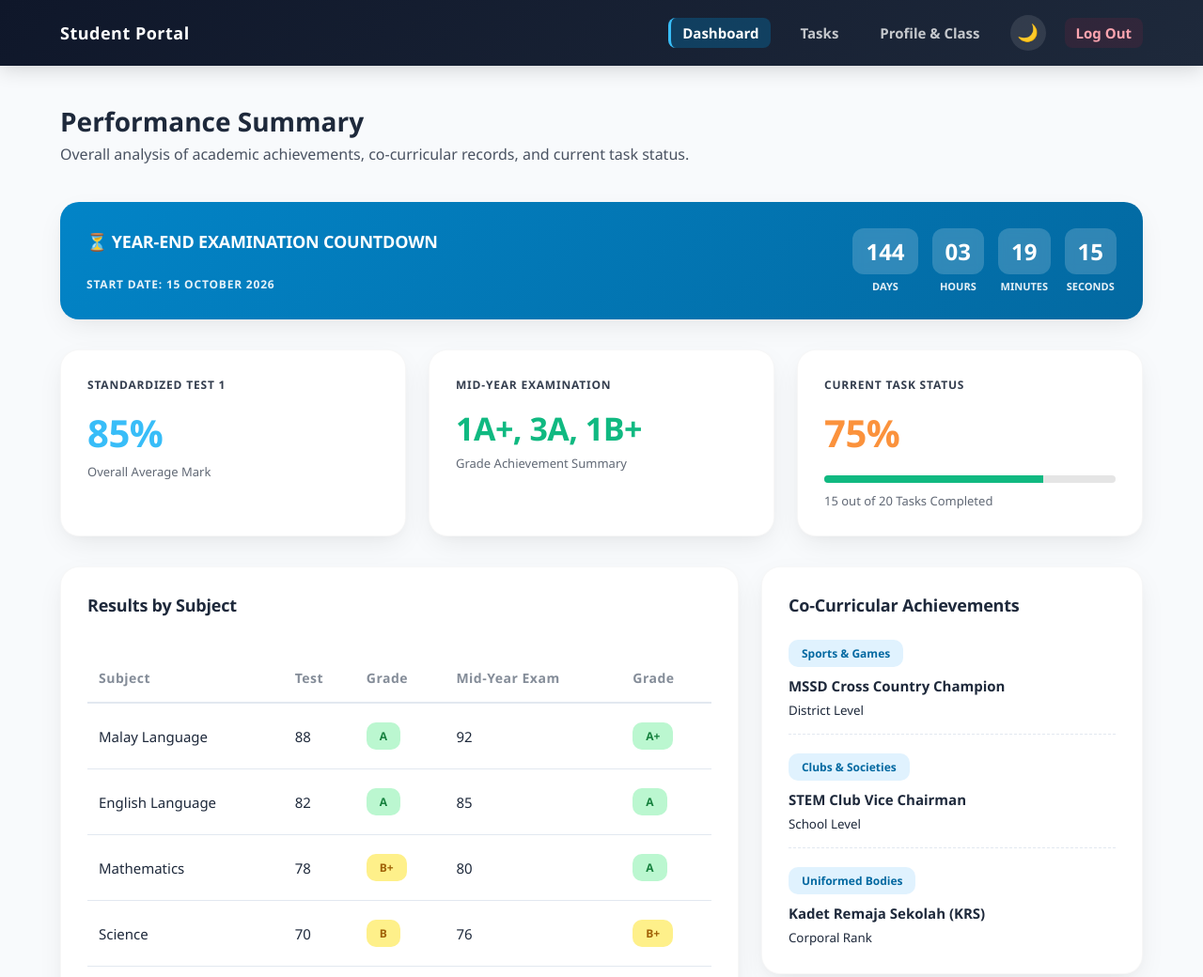
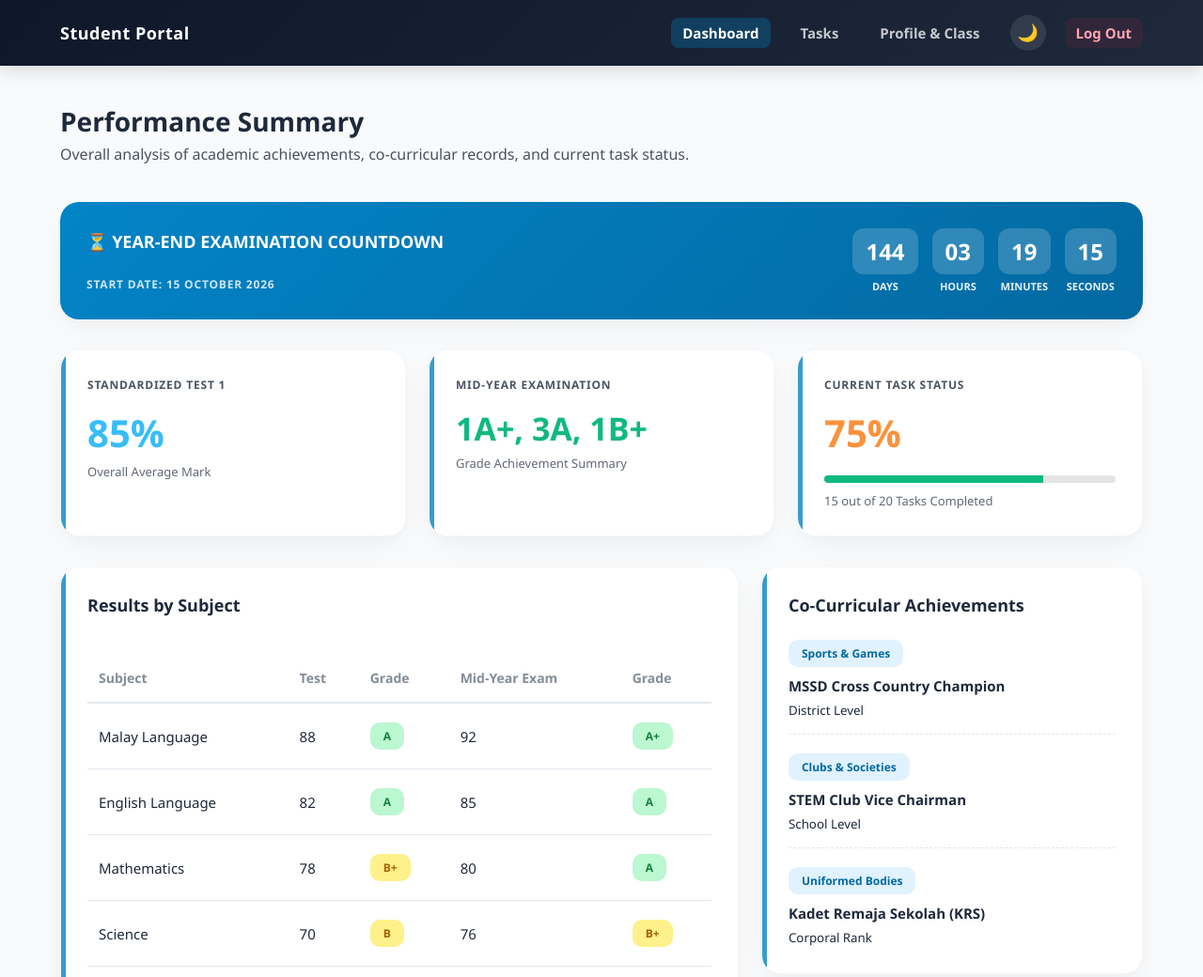
Before and after one commit to Hanani04/student-dashboard, a plain HTML site: page dashboard.html in a window 1280 px wide. Shown: the top 1040 px of the page at 94% size. Drawn offline with nearby package versions, Linux system fonts and the light colour scheme; sample sign-in values are in the browser's storage.

Commit message:
Update style.css

```diff
--- a/css/style.css
+++ b/css/style.css
@@ -1,5 +1,5 @@
 /* ==========================================================================
-   IMS566 INDIVIDUAL PROJECT - HIGH SCHOOL DASHBOARD MASTER STYLESHEET
+   IMS566 INDIVIDUAL PROJECT - MASTER STYLESHEET (FLOATING CONCEPT)
    ========================================================================== */
 
 :root {
@@ -18,9 +18,9 @@
     --footer-text: #94a3b8;
     --card-radius: 20px;
     --transition: all 0.4s cubic-bezier(0.16, 1, 0.3, 1);
-    /* Kesan bayang-bayang terapung (Floating Shadow) */
-    --floating-shadow: 0 10px 30px -5px rgba(0, 0, 0, 0.08), 0 4px 12px -4px rgba(0, 0, 0, 0.03);
-    --floating-shadow-hover: 0 20px 40px -5px rgba(0, 0, 0, 0.15), 0 8px 20px -6px rgba(0, 0, 0, 0.1);
+    /* Floating Shadow Effect */
+    --floating-shadow: 0 10px 30px -5px rgba(0, 0, 0, 0.06), 0 4px 12px -4px rgba(0, 0, 0, 0.02);
+    --floating-shadow-hover: 0 20px 40px -5px rgba(0, 0, 0, 0.12), 0 8px 20px -6px rgba(0, 0, 0, 0.08);
 }
 
 [data-theme="dark"] {
@@ -34,7 +34,7 @@
     --table-td-hover: rgba(255, 255, 255, 0.03);
     --footer-bg: #111827;
     --footer-text: #64748b;
-    /* Kesan bayang-bayang terapung untuk Mod Gelap */
+    /* Dark Mode Floating Shadow Effect */
     --floating-shadow: 0 12px 35px -6px rgba(0, 0, 0, 0.5), 0 4px 15px -4px rgba(0, 0, 0, 0.3);
     --floating-shadow-hover: 0 25px 50px -8px rgba(0, 0, 0, 0.7), 0 12px 24px -6px rgba(0, 0, 0, 0.4);
 }
@@ -50,7 +50,7 @@ body {
     transition: var(--transition);
 }
 
-/* NAVBAR STRUCTURE WITH HAMBURGER */
+/* NAVBAR SYSTEM */
 .navbar {
     background: linear-gradient(135deg, #0f172a, #1e293b);
     padding: 16px 0;
@@ -101,7 +101,6 @@ body {
 .navbar a.active-link {
     color: #fff;
     background: rgba(2, 132, 199, 0.3);
-    border-left: 3px solid var(--accent);
 }
 
 .navbar a.logout-btn {
@@ -114,7 +113,7 @@ body {
     background: #e11d48;
 }
 
-/* BUTTON HAMBURGER STYLE */
+/* HAMBURGER BUTTON */
 .hamburger-toggle {
     display: none;
     flex-direction: column;
@@ -140,11 +139,9 @@ body {
 .hamburger-toggle.open span:nth-child(2) { opacity: 0; }
 .hamburger-toggle.open span:nth-child(3) { transform: translateY(-7.5px) rotate(-45deg); }
 
-/* INTERACTIVE SUN/MOON THEME TOGGLE BUTTON */
 .theme-toggle-btn {
     background: rgba(255, 255, 255, 0.1);
     border: none;
-    outline: none;
     cursor: pointer;
     width: 38px;
     height: 38px;
@@ -163,27 +160,20 @@ body {
     transform: scale(1.1);
 }
 
-/* GRID CONTAINER & TYPOGRAPHY */
-.container { width: 90%; max-width: 1200px; margin: auto; padding: 40px 0; }
-
+/* CONTAINER */
+.container { width: 90%; max-width: 1200px; margin: auto; padding: 40px 0; flex: 1; }
 .page-title { margin-bottom: 40px; }
 .page-title h2 { font-size: 28px; margin: 0; font-weight: 700; }
 .page-title p { margin-top: 5px; opacity: 0.8; }
 
-.row {
-    display: flex;
-    gap: 24px;
-    row-gap: 32px;
-    flex-wrap: wrap;
-}
+.row { display: flex; gap: 24px; flex-wrap: wrap; }
 .row.mb-4 { margin-bottom: 32px !important; }
 
-/* LAYOUT KELAS */
 .col { flex: 1; min-width: 240px; }
 .col-table { flex: 1.6; min-width: 320px; }
 .col-koko { flex: 0.9; min-width: 280px; }
 
-/* CARDS FLOATING CUSTOM STYLES */
+/* FLOATING CARD SYSTEM WITH LEFT ACCENT STRIP */
 .card-custom {
     background: var(--card-bg);
     border-radius: var(--card-radius);
@@ -193,82 +183,64 @@ body {
     transition: var(--transition);
     position: relative;
     overflow: hidden;
-    color: var(--text-color);
 }
-.card-custom h4 { font-weight: 700; margin-top: 0; margin-bottom: 25px; font-size: 18px; letter-spacing: -0.2px; }
-.card-custom p { margin: 0; font-weight: 700; font-size: 12px; text-transform: uppercase; letter-spacing: 0.8px; opacity: 0.9; }
 
-/* Kesan Gerakan Terapung semasa Hover */
+/* Beautiful Sidebar Accent Strip from the Screenshot */
+.card-custom::before {
+    content: '';
+    position: absolute;
+    top: 0;
+    left: 0;
+    width: 5px;
+    height: 100%;
+    background: var(--primary);
+    opacity: 0.8;
+}
+
+.card-custom h4 { font-weight: 700; margin-top: 0; margin-bottom: 25px; font-size: 18px; }
+.card-custom p { margin: 0; font-weight: 700; font-size: 12px; text-transform: uppercase; letter-spacing: 0.8px; opacity: 0.8; }
+
 .card-custom:hover {
     transform: translateY(-8px);
     box-shadow: var(--floating-shadow-hover);
 }
 
-/* KAD COUNTDOWN BANNER FLOATING */
+/* COUNTDOWN BANNER CARD */
 .card-countdown-banner {
     background: linear-gradient(135deg, #0284c7, #0369a1) !important;
     color: white !important;
     border: none !important;
     margin-bottom: 32px !important;
-    box-shadow: var(--floating-shadow);
 }
-.card-countdown-banner:hover {
-    transform: translateY(-6px);
-    box-shadow: var(--floating-shadow-hover);
-}
+.card-countdown-banner::before { display: none; } /* No strip on banner */
 
 .countdown-flex-wrapper { display: flex; align-items: center; justify-content: space-between; flex-wrap: wrap; gap: 15px; }
-.countdown-title { margin: 0; font-weight: 800; font-size: 20px; letter-spacing: 0.5px; }
-.countdown-subtitle { margin: 5px 0 0 0; opacity: 0.8; font-size: 13px; text-transform: none; font-weight: 500; }
+.countdown-title { margin: 0; font-weight: 800; font-size: 20px; }
+.countdown-subtitle { margin: 5px 0 0 0; opacity: 0.8; font-size: 13px; font-weight: 500; }
 
 .countdown-timer-display { display: flex; gap: 15px; font-weight: 800; font-size: 24px; text-align: center; }
 .countdown-box { background: rgba(255,255,255,0.18); padding: 8px 14px; border-radius: 12px; display: block; backdrop-filter: blur(5px); }
 .countdown-label { font-size: 11px; display: block; margin-top: 5px; opacity: 0.9; font-weight: 600; text-transform: uppercase; }
 
-/* KAD STATISTIK NOMBOR */
-.stat-number { font-size: 40px; font-weight: 800; margin-top: 15px; margin-bottom: 5px; letter-spacing: -0.5px; }
+/* STATISTICS DISPLAY */
+.stat-number { font-size: 40px; font-weight: 800; margin-top: 15px; margin-bottom: 5px; }
 .stat-blue { color: #38bdf8; }
-.stat-green { color: #10b981; }
-.stat-green-ppt { color: #10b981; font-size: 34px; margin-top: 15px; letter-spacing: -0.5px; }
+.stat-green-ppt { color: #10b981; font-size: 34px; margin-top: 15px; }
 .stat-orange { color: #fb923c; }
 .stat-desc { margin-top: 5px; display: block; font-size: 13px; opacity: 0.7; }
 
 .progress-container { margin-top: 18px; background: rgba(0,0,0,0.1); border-radius: 10px; height: 8px; overflow: hidden; }
 [data-theme="dark"] .progress-container { background: rgba(255,255,255,0.1); }
-.progress-bar { background: #10b981; height: 100%; transition: width 0.5s ease; }
+.progress-bar { background: #10b981; height: 100%; }
 
-/* TABLES WITHIN EXTENDED PADDING */
-.table-custom {
-    width: 100%;
-    background: transparent;
-    border-collapse: collapse;
-    margin-top: 15px;
-}
-.table-dashboard-override { box-shadow: none !important; border: none !important; }
-
-.table-custom th {
-    background: transparent;
-    padding: 16px 12px;
-    font-weight: 700;
-    color: var(--table-th-text);
-    border-bottom: 2px solid var(--table-border);
-    font-size: 14px;
-    text-align: left;
-    letter-spacing: 0.5px;
-    opacity: 0.6;
-}
-
-.table-custom td {
-    padding: 20px 12px;
-    border-bottom: 1px solid var(--table-border);
-    color: var(--text-color);
-    font-size: 15px;
-    vertical-align: middle;
-}
+/* CUSTOM TABLES */
+.table-custom { width: 100%; border-collapse: collapse; margin-top: 15px; }
+.table-custom th { padding: 16px 12px; font-weight: 700; color: var(--table-th-text); border-bottom: 2px solid var(--table-border); font-size: 14px; text-align: left; opacity: 0.6; }
+.table-custom td { padding: 20px 12px; border-bottom: 1px solid var(--table-border); color: var(--text-color); font-size: 15px; }
 .table-custom tr:last-child td { border-bottom: none; }
 .table-custom tr:hover td { background-color: var(--table-td-hover); }
 
-/* KOKURIKULUM ITEMS */
+/* COCURRICULAR ITEMS */
 .koko-item { margin-bottom: 20px; padding-bottom: 15px; border-bottom: 1px dashed var(--table-border); }
 .koko-item:last-child { margin-bottom: 0; padding-bottom: 0; border-bottom: none; }
 .koko-badge-margin { margin-bottom: 10px; }
@@ -282,6 +254,18 @@ body {
 [data-theme="dark"] .badge-info { background: rgba(2, 132, 199, 0.15); color: #38bdf8; }
 [data-theme="light"] .badge-info { background: #e0f2fe; color: #0369a1; }
 
+/* STUDENTS & EXTENSION VIEW STYLING */
+.class-name-clickable { font-size: 15px; color: #0284c7; cursor: pointer; text-decoration: underline; }
+#class-directory-section { border-top: 2px dashed var(--table-border); padding-top: 40px; margin-top: 20px; }
+.avatar-img { width: 90px; height: 90px; border-radius: 50%; }
+
+/* LOGIN VIEW */
+.login-body { background: linear-gradient(135deg, #0f172a 0%, #1e293b 100%); height: 100vh; }
+.login-card { background: rgba(255, 255, 255, 0.95); border: none; border-radius: 24px; box-shadow: 0 20px 40px rgba(0,0,0,0.3); backdrop-filter: blur(10px); }
+.login-card .form-control { border-radius: 12px; padding: 12px 16px; border: 1px solid #e2e8f0; background-color: #f8fafc; }
+.btn-login { border-radius: 12px; padding: 12px; font-weight: 600; background: linear-gradient(45deg, #0284c7, #38bdf8); border: none; }
+
+/* RE-ADDED ORIGINAL SPECIFIED FOOTER LAYOUT */
 footer { text-align: center; padding: 30px; background: var(--footer-bg); border-top: 1px solid var(--table-border); color: var(--footer-text); font-size: 13px; margin-top: auto; transition: var(--transition); }
 
 @media (max-width: 768px) {
@@ -296,10 +280,8 @@ footer { text-align: center; padding: 30px; background: var(--footer-bg); border
         background-color: #1e293b;
         padding: 20px 0;
         box-shadow: 0 10px 15px rgba(0,0,0,0.2);
-        border-top: 1px solid rgba(255,255,255,0.1);
     }
     .nav-links.open { display: flex; }
-    .navbar a.nav-item { width: 85%; margin: 8px 0; padding: 12px 16px; box-sizing: border-box; text-align: center; }
-    .theme-toggle-btn { margin: 12px 0; }
+    .navbar a.nav-item { width: 85%; margin: 8px 0; padding: 12px 16px; text-align: center; }
     .row { flex-direction: column; }
 }
```
